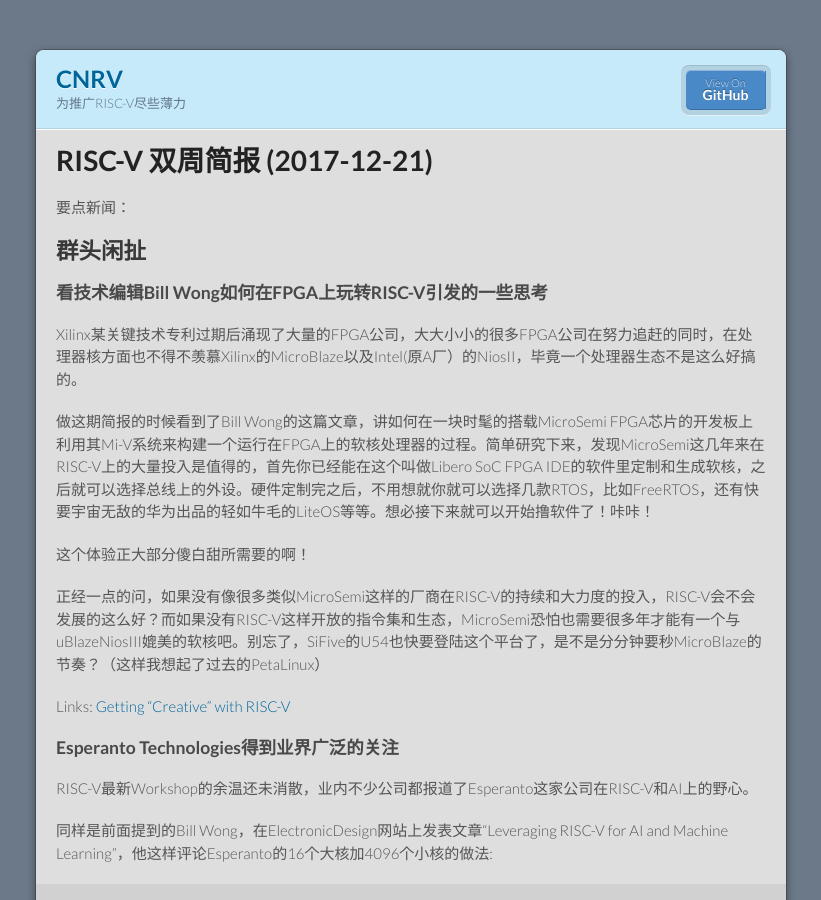
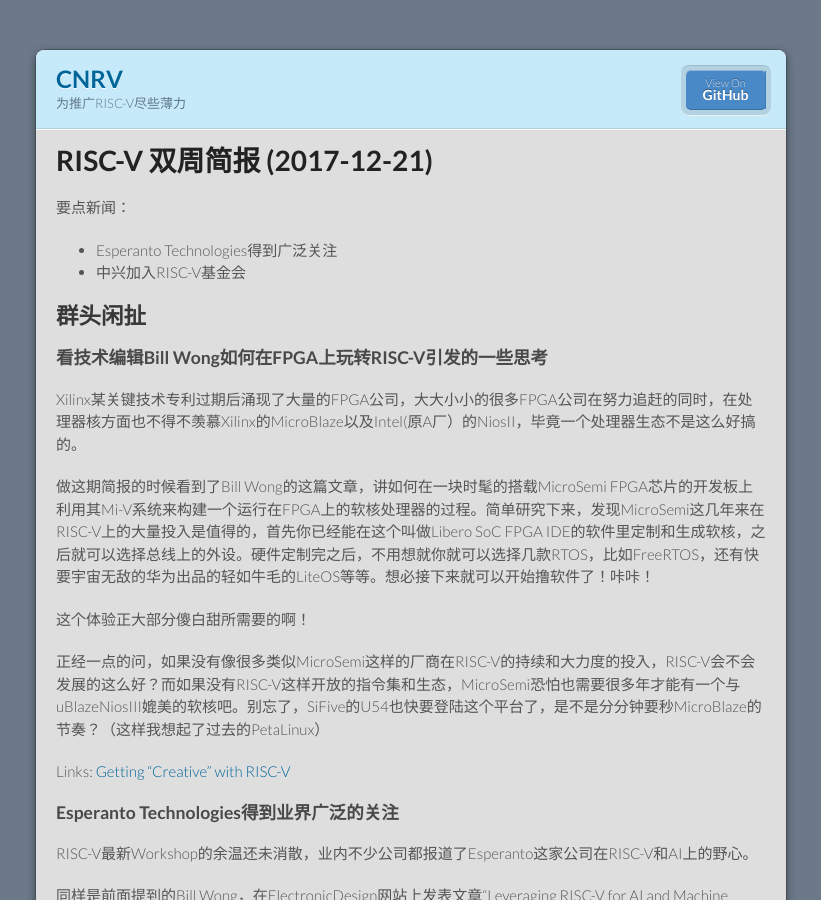
Before and after one commit to cnrv/home, a Jekyll site: the page built from bi-week-rpts/2017-12-21.md, in a window 1280 px wide and 900 px high. Shown: the whole window, without its empty margins (229-1050 px from the left). Built offline with Jekyll 4.4.1, drawn with Linux system fonts in a browser that asks for light colours; Markdown is read by kramdown in place of the engine named in the settings; comment, search, counter and statistics services are not loaded; our own code applies the rules of GitHub Pages for plain Markdown files.

Commit message:
hi light.
Signed-off-by: Alex Guo <xfguo@credosemi.com.cn>

```diff
--- a/bi-week-rpts/2017-12-21.md
+++ b/bi-week-rpts/2017-12-21.md
@@ -5,6 +5,9 @@
 # RISC-V 双周简报 (2017-12-21)
 
 要点新闻：
+
+- Esperanto Technologies得到广泛关注
+- 中兴加入RISC-V基金会
 
 ## 群头闲扯
 
```
